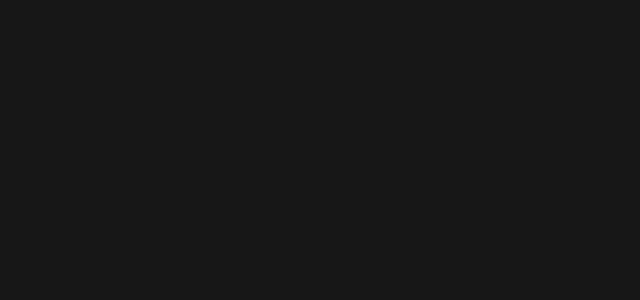
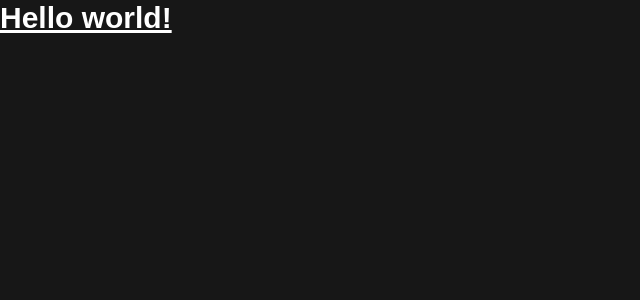
Before and after one commit to JohnLloydCanoy/amuma-ai, a Next.js app in the folder client/: page / in a window 1280 px wide. Shown: the top 300 px of the page, without its empty margins (0-640 px from the left). Built offline with nearby package versions, Linux system fonts and the light colour scheme.

Commit message:
importing the homepage function

```diff
--- a/client/app/Home/page.tsx
+++ b/client/app/Home/page.tsx
@@ -1,4 +1,4 @@
-export default function Home() {
+export default function HomePage() {
     return (
         <>
         <h1 className="text-3xl font-bold underline">Hello world!</h1>
--- a/client/app/page.tsx
+++ b/client/app/page.tsx
@@ -1,9 +1,10 @@
 import Image from "next/image";
+import HomePage from "./Home/page";
 
 export default function Home() {
   return (
     <>
-
+      <HomePage />
     </>
   );
 }
```
